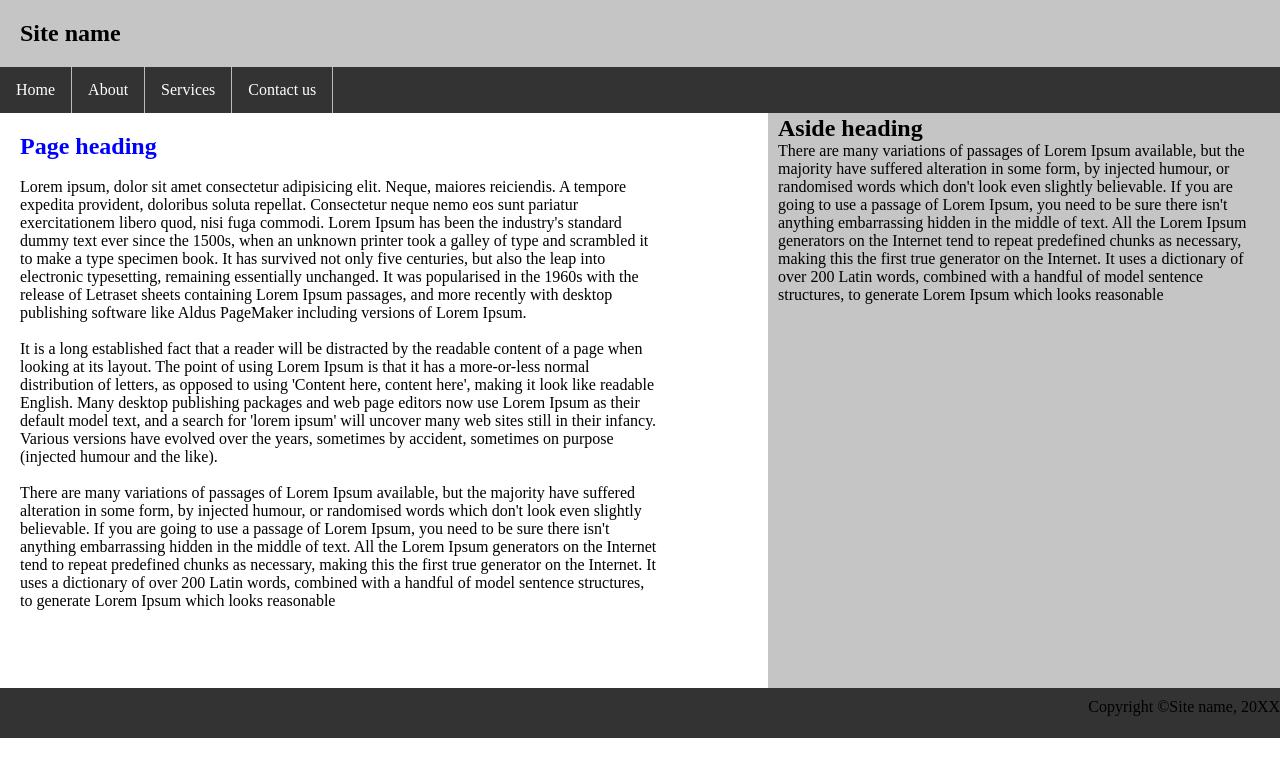
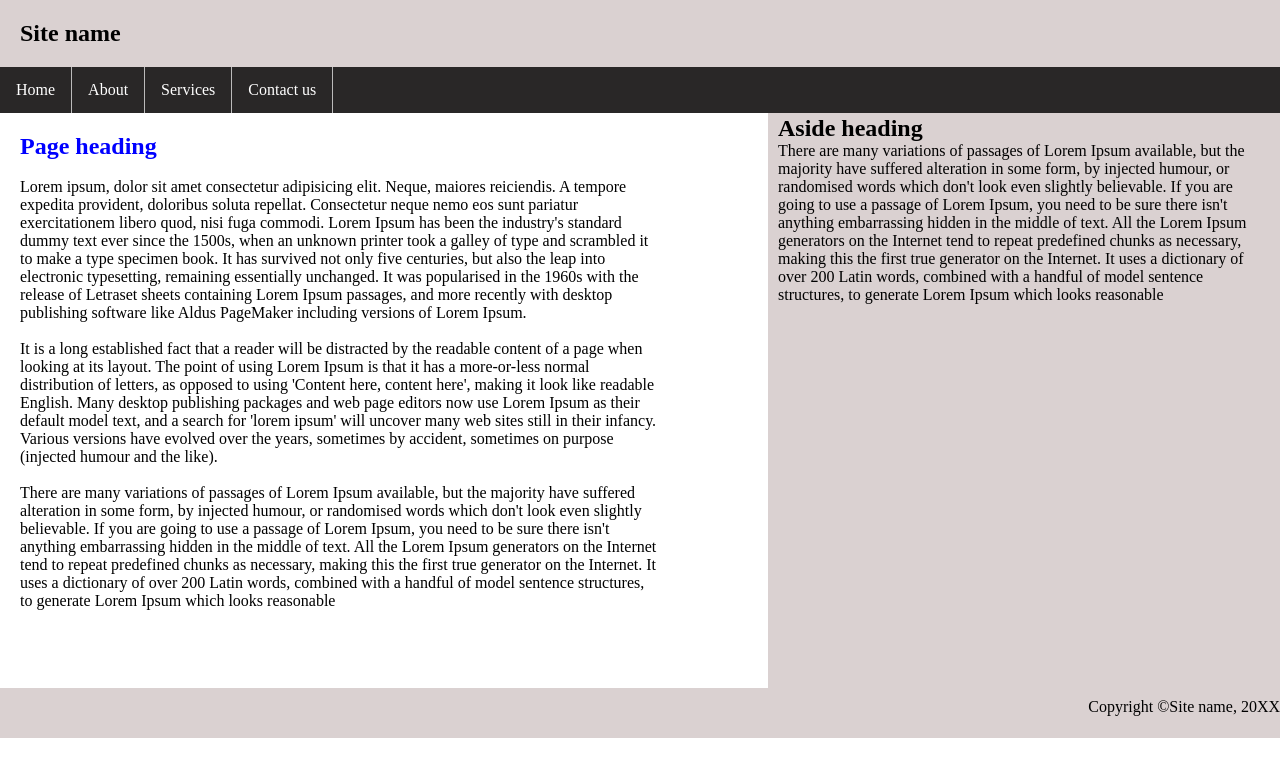
Before and after one commit to abhisheksingh-cedcoss/Template-2CSS, a plain HTML site: page src/index.html in a window 1280 px wide. Drawn offline with Linux system fonts and the light colour scheme.

Commit message:
last commit of color changing

```diff
--- a/src/index.css
+++ b/src/index.css
@@ -13,7 +13,7 @@ header {
 }
 
 .first-head {
-  background-color: rgba(80, 79, 79, 0.329);
+  background-color: rgb(218, 209,209);
   padding-top: 20px;
   padding-bottom: 20px;
   padding-left: 20px;
@@ -23,7 +23,7 @@ ul {
   margin: 0;
   padding: 0;
   overflow: hidden;
-  background-color: #333;
+  background-color:rgb(41,39,39);
 }
 
 li {
@@ -61,7 +61,7 @@ article h1 {
 aside {
   margin-top: 0;
   float: right;
-  background-color: rgba(80, 79, 79, 0.329);
+  background-color: rgb(218, 209,209);
   width: 40%;
   padding-bottom: 30%;
   height: 100%;
@@ -76,7 +76,7 @@ footer {
   float: right;
   width: 100%;
   height: 40px;
-  background-color: #333;
+  background-color: rgb(218, 209,209);
   text-align: right;
   padding-top: 10px;
 }
```
